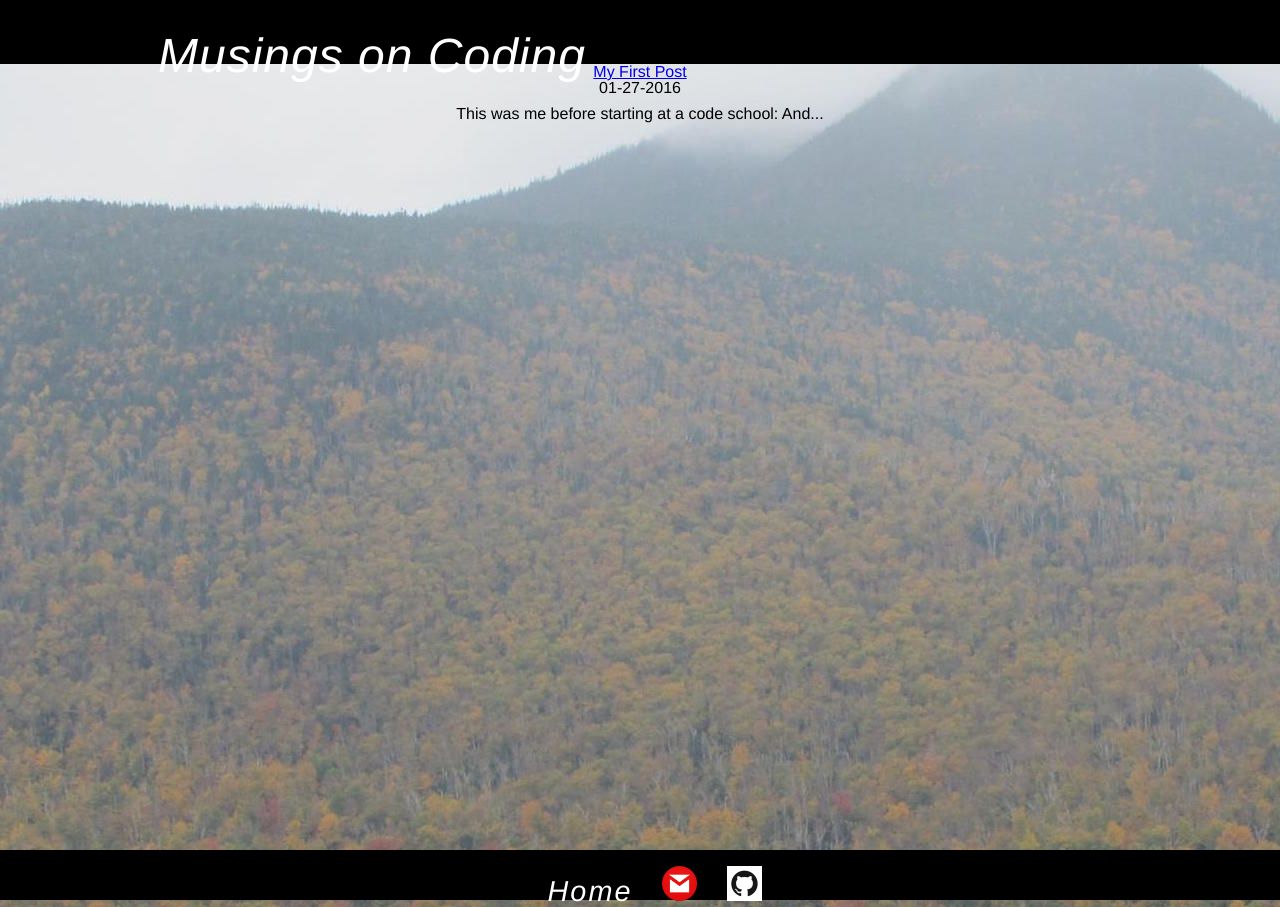
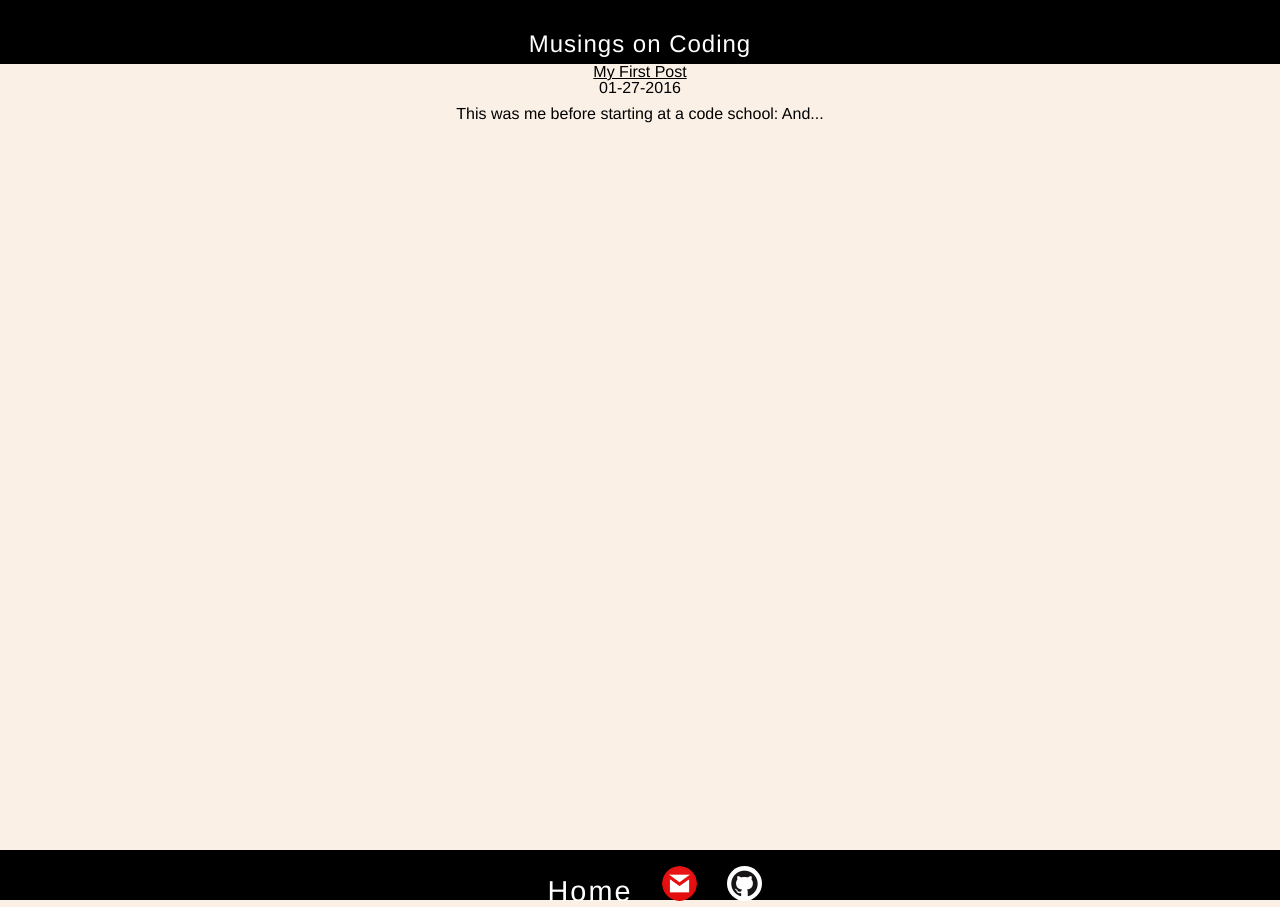
Before and after one commit to scottfirestone/scottfirestone.github.io, a Jekyll site: the page built from index.html, in a window 1280 px wide. Built offline with Jekyll 4.4.1, drawn with Linux system fonts in a browser that asks for light colours.

Commit message:
has updated first post

```diff
--- a/_posts/2016-01-27-my-first-post.html
+++ b/_posts/2016-01-27-my-first-post.html
@@ -6,8 +6,10 @@
 
 <p>This was me before starting at a code school:</p>
 
+<img src=/../assets/homer-giphy.gif alt="homer">
+
 <p>And this is me now:</p>
 
-<img id="unix" src=https://i.imgflip.com/spwve.jpg alt="unix">
+<img src=https://i.imgflip.com/spwve.jpg alt="unix">
 
 <p>Well, not really. But sort of.</p>
--- a/css/styles.css
+++ b/css/styles.css
@@ -61,29 +61,20 @@
 *:after {
 	box-sizing: inherit;
 }
-body {
-	position: relative;
-	margin: 0;
-	padding-bottom: 6rem;
-	min-height: 100%;
+
+#title {
 	text-align: center;
-	background-image: url("/../assets/white_mountain.jpg");
-	font-family: "Helvetica Neue", Arial, sans-serif;
-}
-#title {
-	text-align: justify;
 	letter-spacing: 1px;
 	padding: 2em 10%;
 	background: black;
 	height: 30px;
 	color: white;
-	font-style: italic;
+	font-style: sans-serif;
 }
 #title a{
-	font-size: 300%;
+	font-size: 150%;
   color: white;
 	text-decoration: none;
-	margin-left: 30px;
 }
 #title a:hover{
   color: darkgrey;
@@ -93,8 +84,28 @@
   color: darkgrey;
 	text-decoration: none;
 }
+body {
+	position: relative;
+	margin: 0;
+	padding-bottom: 6rem;
+	min-height: 100%;
+	text-align: center;
+	background-color: linen;
+	font-family: "Helvetica Neue", Arial, sans-serif;
+}
+img {
+	height: 50%;
+	width: 50%;
+}
 p {
 	padding: 10px;
+	size: 30px;
+
+}
+.post_name {
+	font: sans-serif;
+	text-align: left;
+	color: black;
 }
 #container{
 	height: 100%;
@@ -113,7 +124,11 @@
 	width: 100%;
 	background-color: black;
 	color: white;
-	font-style: italic;
+	font-style: sans-serif;
+}
+#footer nav{
+	margin-left: auto;
+	margin-right: auto;
 }
 #footer a{
 	font-size: 180%;
@@ -134,4 +149,5 @@
 	position: relative;
 	height: 35px;
 	width: 35px;
+	border-radius: 25px;
 }
--- a/index.html
+++ b/index.html
@@ -3,7 +3,7 @@
 ---
 
 {% for post in site.posts %}
-  <h2><a href="{{ post.url }}">{{ post.title }}</a></h2>
+  <h2><a class="post_name" href="{{ post.url }}">{{ post.title }}</a></h2>
   <h4>{{ post.date | date: "%m-%d-%Y" }}</h4>
   <p>{{ post.content | strip_html | truncatewords:10}}</p>
 {% endfor %}
```
Also changed, not shown: assets/homer-giphy.gif (added), 4 other files.
